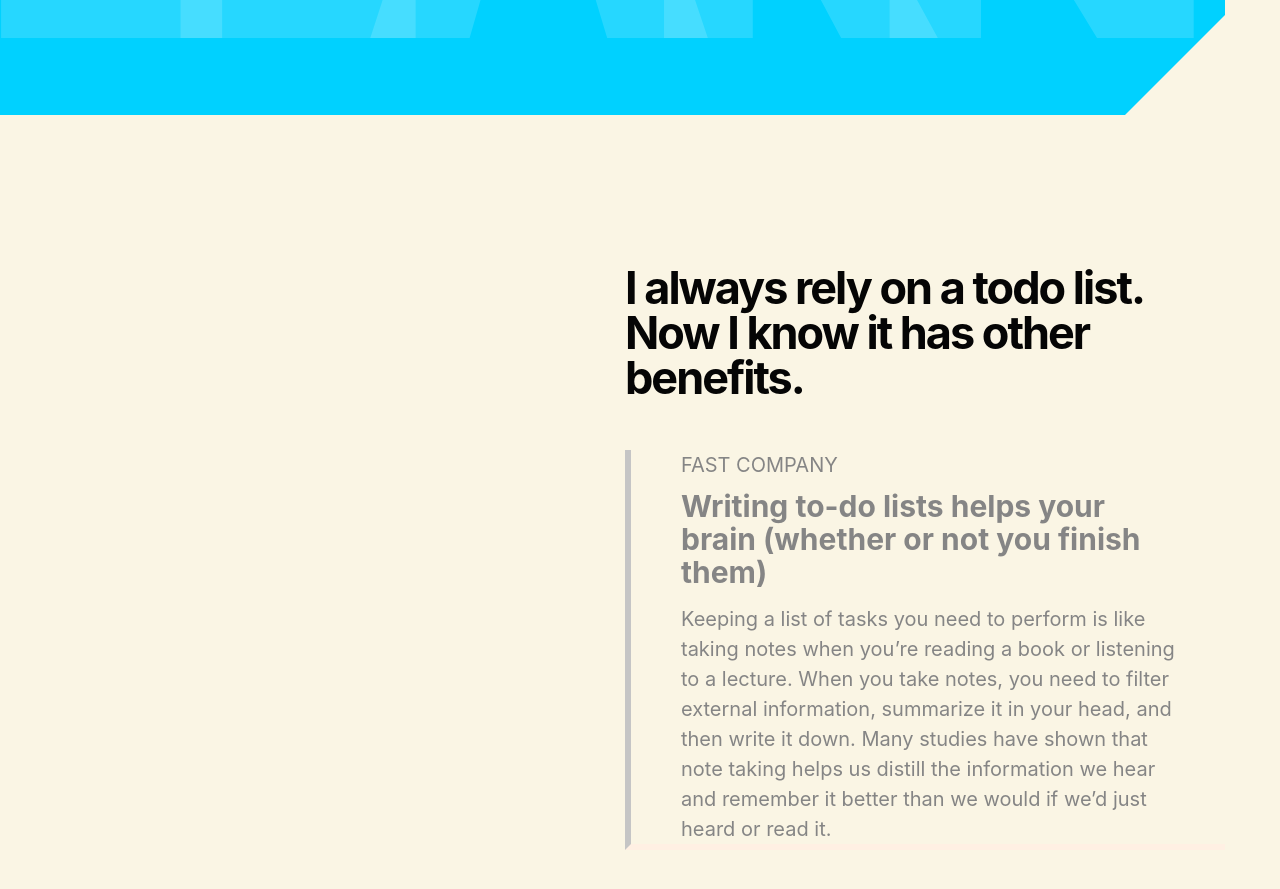
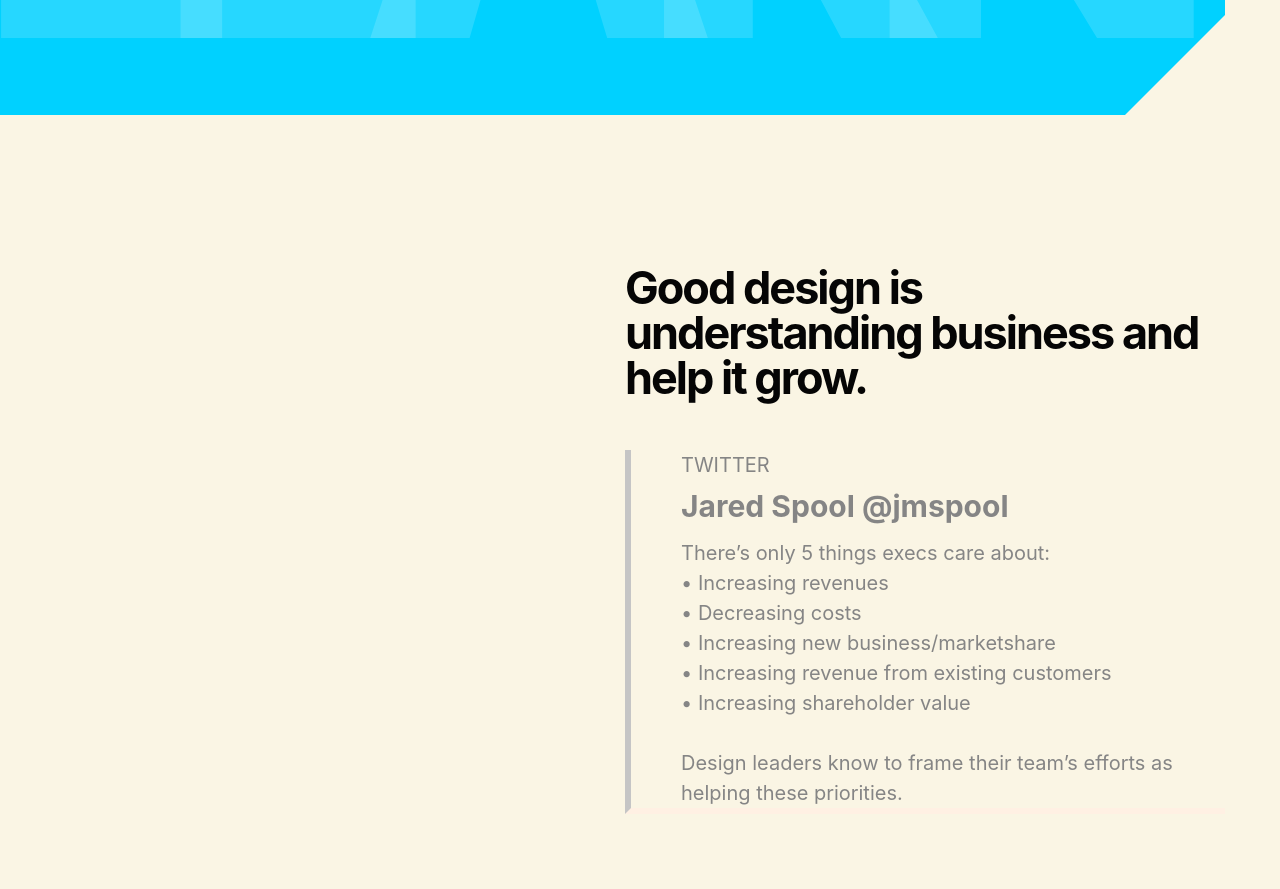
Before and after one commit to harjotgrewal/amrindersandhu, a Jekyll site: the page built from journal.html, in a window 1280 px wide and 900 px high, scrolled down 465 px. Shown: the top 889 px of the window. Built offline with Jekyll 4.4.1, drawn with Linux system fonts in a browser that asks for light colours.

Commit message:
[UPDATE][HTML] Journal entry

```diff
--- a/_data/entries.yml
+++ b/_data/entries.yml
@@ -1,5 +1,12 @@
 
 journal:
+
+- {	title: 'Good design is understanding business and help it grow.',
+	url: 'https://twitter.com/jmspool/status/961804803440562176?s=20',
+	author: 'Twitter',
+	content-title: 'Jared Spool @jmspool',
+	content-copy: 'There’s only 5 things execs care about: <br/> • Increasing revenues <br/> • Decreasing costs <br/> • Increasing new business/marketshare <br/> • Increasing revenue from existing customers <br/> • Increasing shareholder value <br/><br/> Design leaders know to frame their team’s efforts as helping these priorities.'
+}
 
 
 - {	title: 'I always rely on a todo list. Now I know it has other benefits.',
```
Also changed, not shown: 2 other files.
